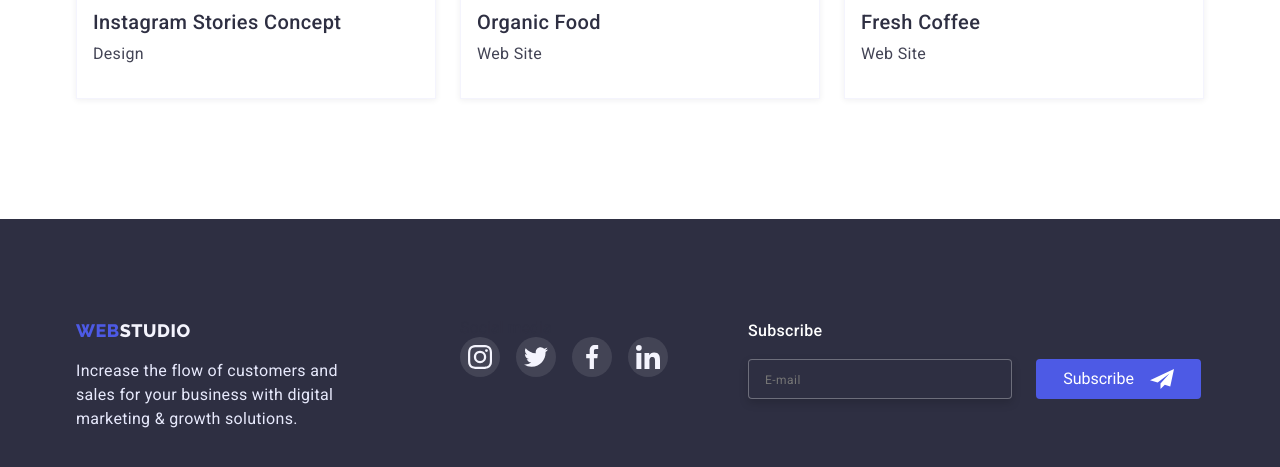
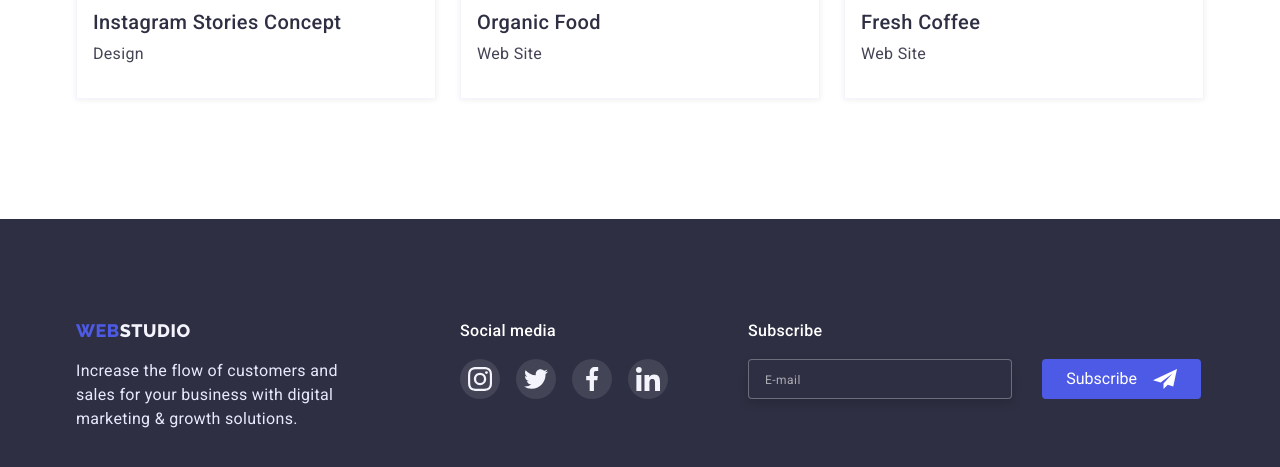
Before and after one commit to Alona-Petrovska/goit-markup-hw-06, a plain HTML site: page portfolio.html in a window 1280 px wide. Shown: the part 1542-2009 px from the top of the page. Drawn offline with nearby package versions, Linux system fonts and the light colour scheme.

Commit message:
fixed footer

```diff
--- a/css/styles.css
+++ b/css/styles.css
@@ -708,12 +708,11 @@ margin-bottom: 24px;
 width: 453px;
 height: 80px;
 display: flex;
-flex-direction: column;
 margin-left: 80px;
 }
-.footer-form-lbl{
-display: flex;
-gap: 24px;
+
+.footer-form:last-child{
+align-items: flex-end;
 }
 .footer-input{
 width: 264px;
@@ -725,9 +724,10 @@ border-radius: 4px;
 outline: none;
 color: var(--main-background-color);
 padding-left: 16px;
+margin-top: 16px;
 }
 .footer-input::placeholder{
-color: color: rgba(255, 255, 255, 0.6);
+color: rgba(255, 255, 255, 0.6);
 font-size: 12px;
 line-height: 2.0;
 letter-spacing: 0.04em;
--- a/portfolio.html
+++ b/portfolio.html
@@ -161,7 +161,7 @@
       </p>
     </div>
       <div class="footer-soc-links">
-        <p class="social-name">Social media</p>
+        <p class="footer-text-name">Social media</p>
         <ul class="footer-list list">
           <li>
             <a href="" class="footer-link link">
@@ -194,14 +194,15 @@
         </ul>
         </div>
         <form class="footer-form">
-          <p class="footer-text-name">Subscribe</p>
-          <label class="footer-form-lbl">
-            <input type="email" name="user-email" placeholder="E-mail" class="footer-input">
+
+            <label class="footer-form-lbl"><span class="footer-text-name">Subscribe</span>
+              <input type="email" name="user-email" placeholder="E-mail" class="footer-input">
+
+            </label>
             <button type="submit" class="subscribe-btn">Subscribe <svg width="24" height="24"><use href="./images/symbol-defs.svg#icon-send"></use></svg></button>
-          </label>
-        </form>
-      </div>
-
+          </form>
+        </div>
+        </div>
     </footer>
 </body>
 </html>
```
Also changed, not shown: index.html (+6 -5 lines).
